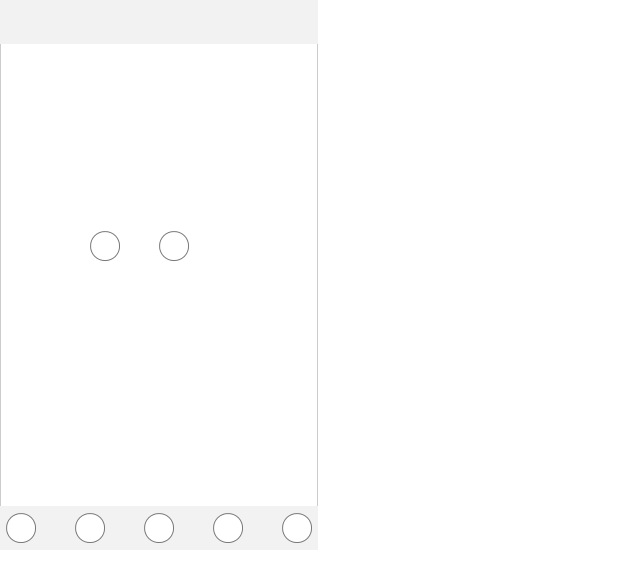
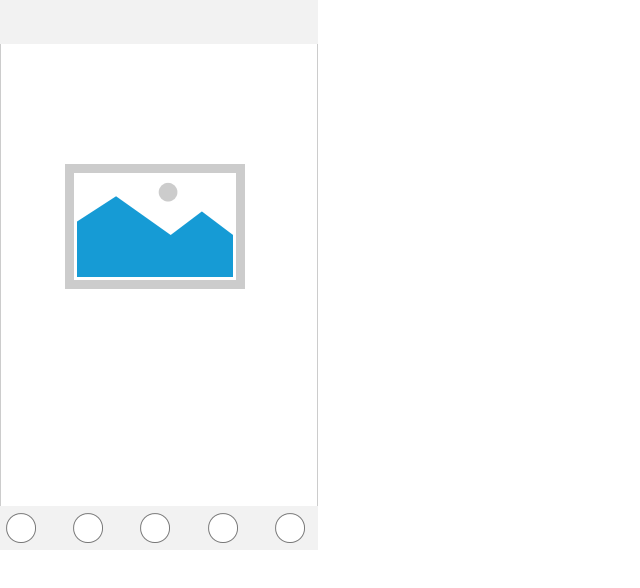
Before and after one commit to crims99/boztax, a plain HTML site: page 页面框架2.html in a window 1280 px wide. Shown: the whole page, without its empty margins (0-640 px from the left). Drawn offline with Linux system fonts and the light colour scheme.

Commit message:
1.8
添加图片

```diff
--- a/data/styles.css
+++ b/data/styles.css
@@ -12,6 +12,8 @@
 .box_2 {
 }
 .ellipse {
+}
+.image {
 }
 ._一级标题 {
   font-family:'Arial Normal', 'Arial';
--- a/files/页面框架2/styles.css
+++ b/files/页面框架2/styles.css
@@ -73,51 +73,7 @@ body {
   visibility:hidden;
   word-wrap:break-word;
 }
-#u4_img {
-  position:absolute;
-  left:0px;
-  top:0px;
-  width:30px;
-  height:30px;
-}
-#u4 {
-  position:absolute;
-  left:159px;
-  top:231px;
-  width:30px;
-  height:30px;
-}
-#u5 {
-  position:absolute;
-  left:2px;
-  top:7px;
-  width:26px;
-  visibility:hidden;
-  word-wrap:break-word;
-}
-#u6_img {
-  position:absolute;
-  left:0px;
-  top:0px;
-  width:30px;
-  height:30px;
-}
-#u6 {
-  position:absolute;
-  left:90px;
-  top:231px;
-  width:30px;
-  height:30px;
-}
-#u7 {
-  position:absolute;
-  left:2px;
-  top:7px;
-  width:26px;
-  visibility:hidden;
-  word-wrap:break-word;
-}
-#u8_div {
+#u4_div {
   position:absolute;
   left:0px;
   top:0px;
@@ -131,18 +87,62 @@ body {
   -webkit-box-shadow:none;
   box-shadow:none;
 }
-#u8 {
+#u4 {
   position:absolute;
   left:0px;
   top:506px;
   width:318px;
   height:44px;
 }
-#u9 {
+#u5 {
   position:absolute;
   left:2px;
   top:14px;
   width:314px;
+  visibility:hidden;
+  word-wrap:break-word;
+}
+#u6_img {
+  position:absolute;
+  left:0px;
+  top:0px;
+  width:30px;
+  height:30px;
+}
+#u6 {
+  position:absolute;
+  left:6px;
+  top:513px;
+  width:30px;
+  height:30px;
+}
+#u7 {
+  position:absolute;
+  left:2px;
+  top:7px;
+  width:26px;
+  visibility:hidden;
+  word-wrap:break-word;
+}
+#u8_img {
+  position:absolute;
+  left:0px;
+  top:0px;
+  width:30px;
+  height:30px;
+}
+#u8 {
+  position:absolute;
+  left:140px;
+  top:513px;
+  width:30px;
+  height:30px;
+}
+#u9 {
+  position:absolute;
+  left:2px;
+  top:7px;
+  width:26px;
   visibility:hidden;
   word-wrap:break-word;
 }
@@ -155,7 +155,7 @@ body {
 }
 #u10 {
   position:absolute;
-  left:6px;
+  left:275px;
   top:513px;
   width:30px;
   height:30px;
@@ -177,7 +177,7 @@ body {
 }
 #u12 {
   position:absolute;
-  left:144px;
+  left:73px;
   top:513px;
   width:30px;
   height:30px;
@@ -199,7 +199,7 @@ body {
 }
 #u14 {
   position:absolute;
-  left:282px;
+  left:208px;
   top:513px;
   width:30px;
   height:30px;
@@ -216,43 +216,21 @@ body {
   position:absolute;
   left:0px;
   top:0px;
-  width:30px;
-  height:30px;
+  width:180px;
+  height:125px;
 }
 #u16 {
   position:absolute;
-  left:75px;
-  top:513px;
-  width:30px;
-  height:30px;
+  left:65px;
+  top:164px;
+  width:180px;
+  height:125px;
 }
 #u17 {
   position:absolute;
   left:2px;
-  top:7px;
-  width:26px;
+  top:54px;
+  width:176px;
   visibility:hidden;
   word-wrap:break-word;
 }
-#u18_img {
-  position:absolute;
-  left:0px;
-  top:0px;
-  width:30px;
-  height:30px;
-}
-#u18 {
-  position:absolute;
-  left:213px;
-  top:513px;
-  width:30px;
-  height:30px;
-}
-#u19 {
-  position:absolute;
-  left:2px;
-  top:7px;
-  width:26px;
-  visibility:hidden;
-  word-wrap:break-word;
-}
--- a/页面框架2.html
+++ b/页面框架2.html
@@ -70,9 +70,9 @@
         </div>
       </div>
 
-      <!-- Unnamed (椭圆形) -->
-      <div id="u4" class="ax_default ellipse">
-        <img id="u4_img" class="img " src="images/页面框架2/u4.png"/>
+      <!-- Unnamed (矩形) -->
+      <div id="u4" class="ax_default box_2">
+        <div id="u4_div" class=""></div>
         <!-- Unnamed () -->
         <div id="u5" class="text" style="display: none; visibility: hidden">
           <p><span></span></p>
@@ -81,16 +81,16 @@
 
       <!-- Unnamed (椭圆形) -->
       <div id="u6" class="ax_default ellipse">
-        <img id="u6_img" class="img " src="images/页面框架2/u4.png"/>
+        <img id="u6_img" class="img " src="images/页面框架2/u6.png"/>
         <!-- Unnamed () -->
         <div id="u7" class="text" style="display: none; visibility: hidden">
           <p><span></span></p>
         </div>
       </div>
 
-      <!-- Unnamed (矩形) -->
-      <div id="u8" class="ax_default box_2">
-        <div id="u8_div" class=""></div>
+      <!-- Unnamed (椭圆形) -->
+      <div id="u8" class="ax_default ellipse">
+        <img id="u8_img" class="img " src="images/页面框架2/u6.png"/>
         <!-- Unnamed () -->
         <div id="u9" class="text" style="display: none; visibility: hidden">
           <p><span></span></p>
@@ -99,7 +99,7 @@
 
       <!-- Unnamed (椭圆形) -->
       <div id="u10" class="ax_default ellipse">
-        <img id="u10_img" class="img " src="images/页面框架2/u4.png"/>
+        <img id="u10_img" class="img " src="images/页面框架2/u6.png"/>
         <!-- Unnamed () -->
         <div id="u11" class="text" style="display: none; visibility: hidden">
           <p><span></span></p>
@@ -108,7 +108,7 @@
 
       <!-- Unnamed (椭圆形) -->
       <div id="u12" class="ax_default ellipse">
-        <img id="u12_img" class="img " src="images/页面框架2/u4.png"/>
+        <img id="u12_img" class="img " src="images/页面框架2/u6.png"/>
         <!-- Unnamed () -->
         <div id="u13" class="text" style="display: none; visibility: hidden">
           <p><span></span></p>
@@ -117,27 +117,18 @@
 
       <!-- Unnamed (椭圆形) -->
       <div id="u14" class="ax_default ellipse">
-        <img id="u14_img" class="img " src="images/页面框架2/u4.png"/>
+        <img id="u14_img" class="img " src="images/页面框架2/u6.png"/>
         <!-- Unnamed () -->
         <div id="u15" class="text" style="display: none; visibility: hidden">
           <p><span></span></p>
         </div>
       </div>
 
-      <!-- Unnamed (椭圆形) -->
-      <div id="u16" class="ax_default ellipse">
-        <img id="u16_img" class="img " src="images/页面框架2/u4.png"/>
+      <!-- Unnamed (图片) -->
+      <div id="u16" class="ax_default image">
+        <img id="u16_img" class="img " src="images/页面框架2/u16.png"/>
         <!-- Unnamed () -->
         <div id="u17" class="text" style="display: none; visibility: hidden">
-          <p><span></span></p>
-        </div>
-      </div>
-
-      <!-- Unnamed (椭圆形) -->
-      <div id="u18" class="ax_default ellipse">
-        <img id="u18_img" class="img " src="images/页面框架2/u4.png"/>
-        <!-- Unnamed () -->
-        <div id="u19" class="text" style="display: none; visibility: hidden">
           <p><span></span></p>
         </div>
       </div>
```
Also changed, not shown: data/document.js (+2 -2 lines), files/页面框架2/data.js, images/页面框架2/u16.png (added), images/页面框架2/u6.png (added).
